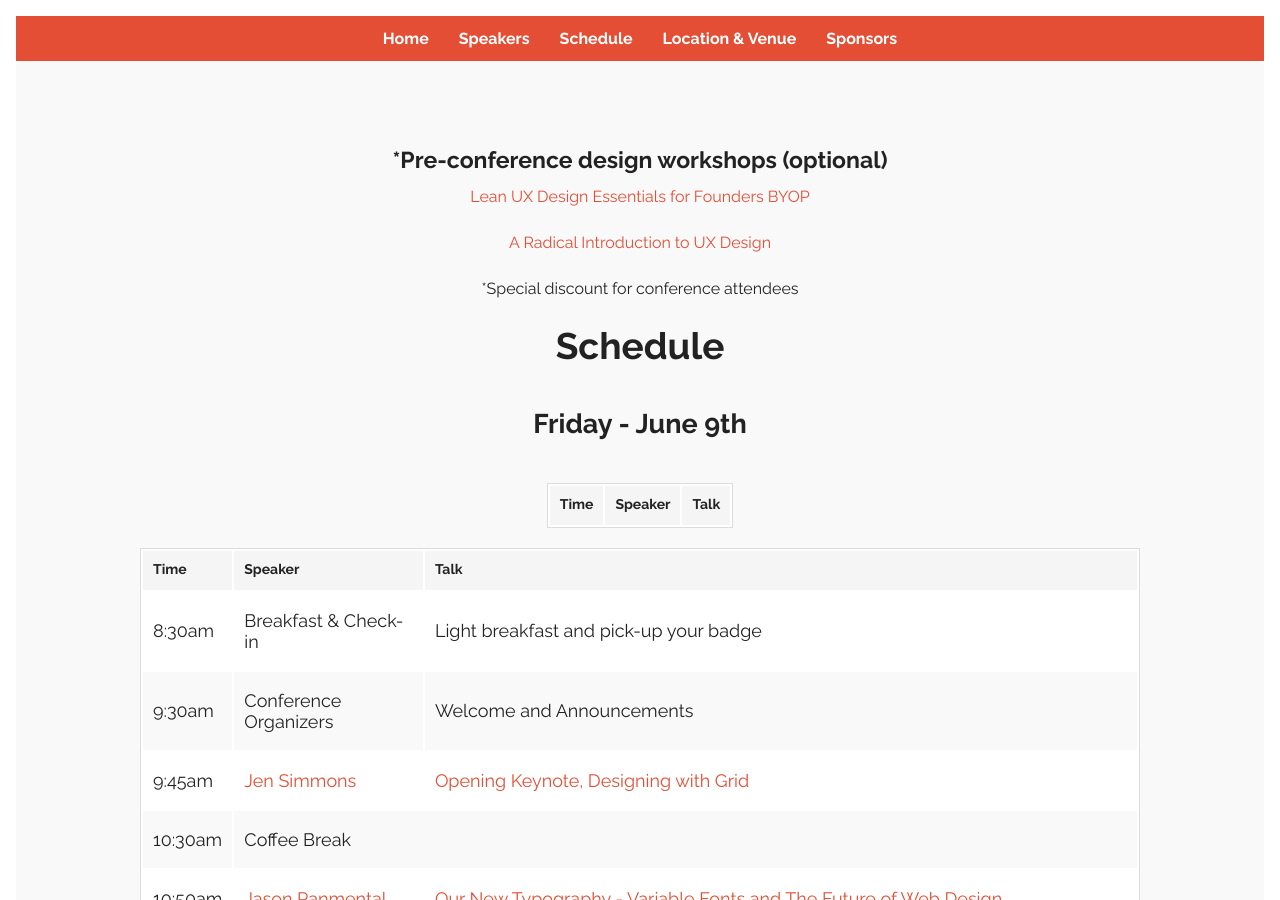
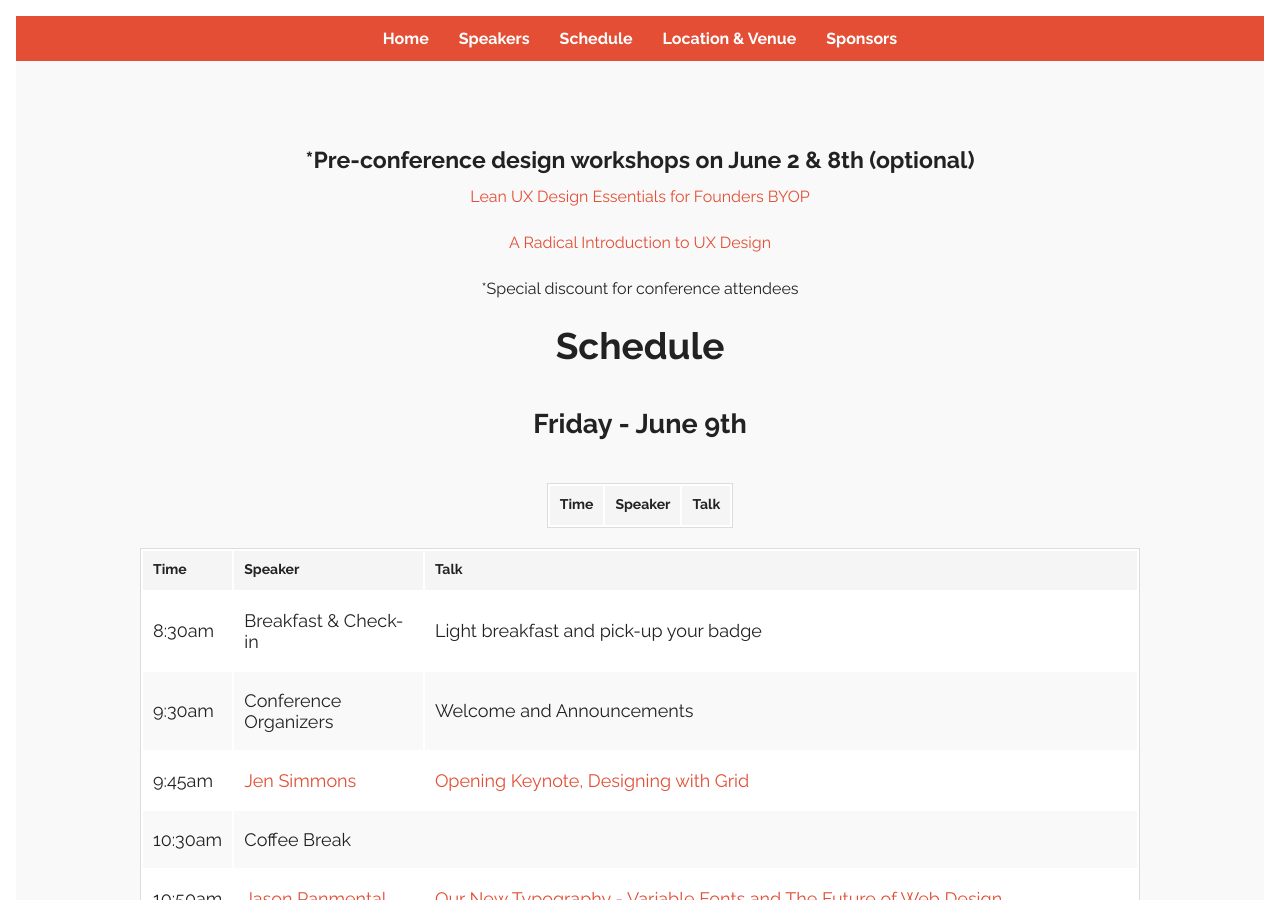
Before and after one commit to AgilionApps/ux-burlington-2017, a Jekyll site: the page built from schedule/index.html, in a window 1280 px wide and 900 px high. Built offline with Jekyll 4.4.1, drawn with Linux system fonts in a browser that asks for light colours; some web fonts are replaced; comment, search, counter and statistics services are not loaded.

```diff
--- a/schedule/index.html
+++ b/schedule/index.html
@@ -11,7 +11,7 @@
   <div class="wrapper">
 
     <div style="text-align:center">
-    <h4>*Pre-conference design workshops (optional)</h4>
+    <h4>*Pre-conference design workshops on June 2 &amp; 8th (optional)</h4>
 
     <p><a href="https://uxforfoundersbyop.eventbrite.com">Lean UX Design Essentials for Founders BYOP</a></p>
     <p><a href="https://radicaluxintro.eventbrite.com">A Radical Introduction to UX Design</a></p>
```
